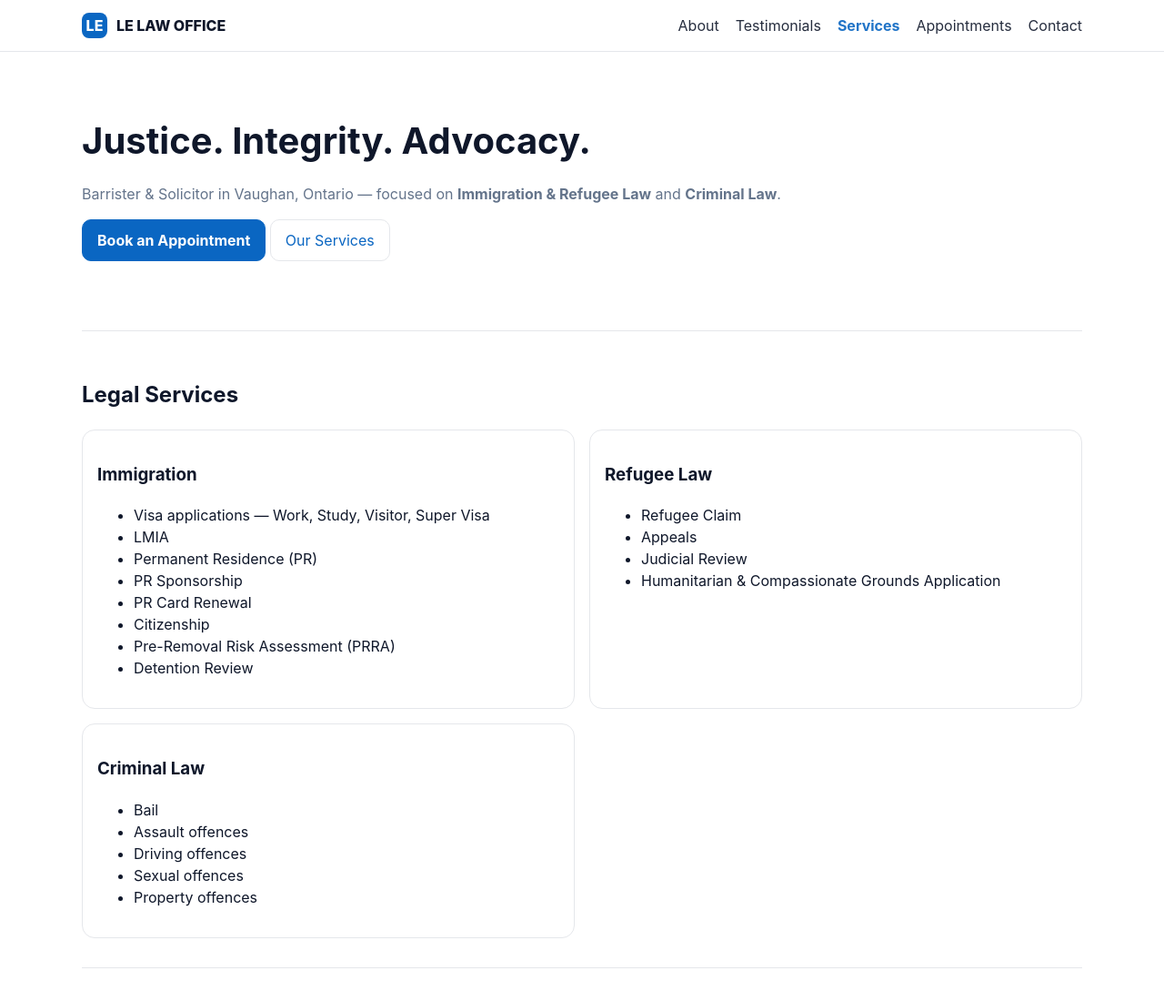
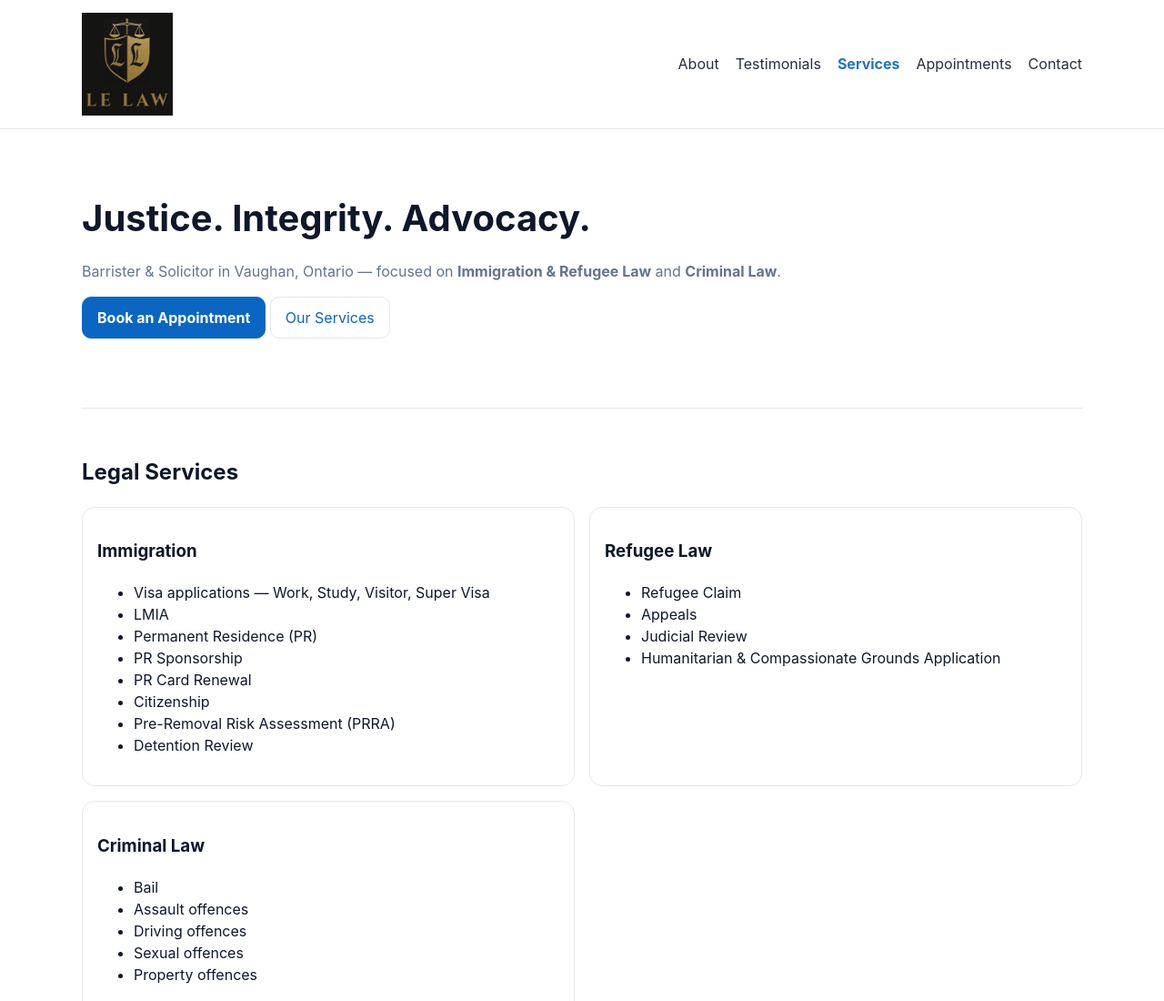
Before and after one commit to LeLawOffice/lelawoffice-site, a plain HTML site: page index.html in a window 1280 px wide. Shown: the top 1100 px of the page at 91% size. Drawn offline with Linux system fonts and the light colour scheme.

Commit message:
logo update

```diff
--- a/index.html
+++ b/index.html
@@ -11,7 +11,7 @@
 <body>
 <header class="header">
   <div class="container bar">
-    <a class="brand" href="index.html"><span class="logo">LE</span> LE LAW OFFICE</a>
+    <a class="brand" href="index.html"><img src="assets/logo.jpg" alt="LE Law Office Logo" class="logo" /></a>
     <button id="menu-toggle" class="btn" aria-controls="site-nav" aria-expanded="false">Menu</button>
     <nav id="site-nav" class="nav">
       <a href="about.html">About</a>
--- a/styles.css
+++ b/styles.css
@@ -7,8 +7,7 @@ img{max-width:100%;height:auto;display:block}
 .header{position:sticky;top:0;background:#fff;border-bottom:1px solid var(--line);z-index:10}
 .header .bar{display:flex;align-items:center;justify-content:space-between;padding:14px 0}
 .brand{display:flex;align-items:center;gap:10px;font-weight:800;color:var(--ink);text-decoration:none}
-.brand .logo{width:28px;height:28px;border-radius:8px;background:var(--blue);display:grid;place-items:center;
- color:#fff;font-size:16px;font-weight:800}
+.brand .logo { width: 100px; height: auto; }
 .nav{display:flex;gap:18px} .nav a{color:var(--ink);opacity:.9}
 .nav a[aria-current='page']{color:var(--blue);font-weight:700}
 .hero{padding:40px 0} .hero h1{font-size:32px;margin:.2em 0} .lead{color:var(--muted)}
```
Also changed, not shown: about.html (+1 -1 lines), appointments.html (+1 -1 lines), testimonials.html (+1 -1 lines), thank-you.html (+1 -1 lines), assets/logo.jpg (added).
